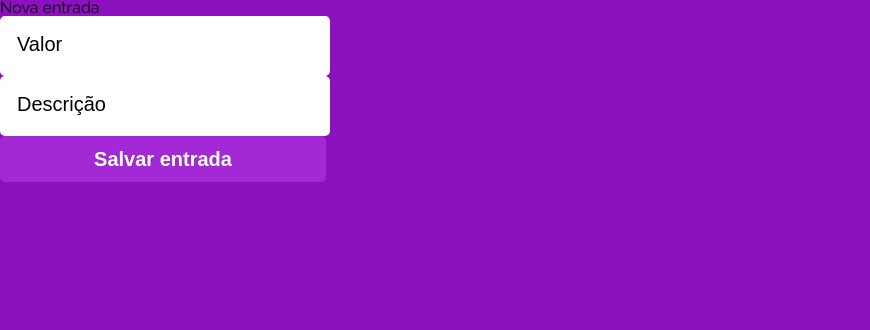
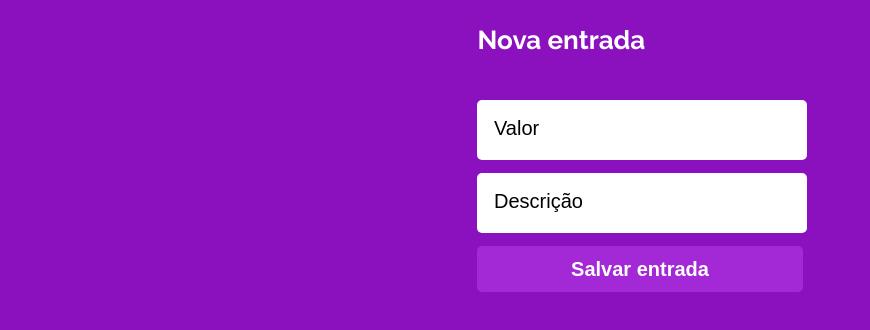
Before and after one commit to marcelemontalvao/my-wallet-front-react, a React (Create React App) app: page /nova-entrada in a window 1280 px wide. Shown: the top 330 px of the page, without its empty margins (0-870 px from the left). Built offline with nearby package versions, Linux system fonts and the light colour scheme; a web font is replaced by a local one.

Commit message:
Input Page Layout and Form with react-hook-form

```diff
--- a/src/components/Input/InputStyles.js
+++ b/src/components/Input/InputStyles.js
@@ -8,7 +8,8 @@ export const InputStyle = styled.div`
     border-radius: 5px;
 
     p {
-        padding-top: 5px;
+        padding-top: 8px;
+        color: #fff;
     }
 `
 
--- a/src/components/pages/InputPage/InputPage.jsx
+++ b/src/components/pages/InputPage/InputPage.jsx
@@ -1,19 +1,37 @@
+import { yupResolver } from "@hookform/resolvers/yup";
 import { useState } from "react";
+import { useForm } from "react-hook-form";
 import Button1 from "../../Button1/Button1";
 import Input from "../../Input/Input";
+import { InputPageStyle, FormInputPage } from "./InputPageStyles";
+import inputSchema from "./InputSchema";
 
 const InputPage = () => {
-    const [value, setValue] = useState(undefined)
-    const [description, setDescription] = useState(undefined)
     const [disabled, setDisabled] = useState(false)
+    const { register, handleSubmit, formState: { errors } } = useForm({
+        resolver: yupResolver(inputSchema),
+    })
+
+    const submitFormFunction = async (data) => {
+
+    }
 
     return (
-        <>
+        <InputPageStyle>
+
             <span>Nova entrada</span>
-            <Input onChange={(e) => setValue(e.target.value)} type="text" name="value" id="value" disabled={disabled} placeholder="Valor" />
-            <Input onChange={(e) => setDescription(e.target.value)} type="text" name="description" id="description" disabled={disabled} placeholder="Descrição" />
-            <Button1 type="submit" text="Salvar entrada" disabled={disabled} />
-        </>
+
+            <FormInputPage onSubmit={handleSubmit(submitFormFunction)} noValidate>
+
+                <Input register={register("value")} type="text" name="value" id="value" disabled={disabled} placeholder="Valor" errors={errors.value?.message && <p aria-label="error">{errors.value.message}</p>}  />
+
+                <Input register={register("description")} type="text" name="description" id="description" disabled={disabled} placeholder="Descrição" errors={errors.description?.message && <p aria-label="error">{errors.description.message}</p>}  />
+
+                <Button1 type="submit" text="Salvar entrada" disabled={disabled} />
+
+            </FormInputPage>
+
+        </InputPageStyle>
     )
 }
 
--- a/src/components/pages/InputPage/InputPageStyles.js
+++ b/src/components/pages/InputPage/InputPageStyles.js
@@ -1 +1,30 @@
 import styled from "styled-components";
+
+export const InputPageStyle = styled.main`
+    height: 100vh;
+    gap: 15px;
+    display: flex;
+    flex-direction: column;
+    align-items: center;
+
+    span {
+        max-width: 325px;
+        width: 100%;
+        font-weight: 700;
+        font-size: 26px;
+        line-height: 31px;
+        color: #FFFFFF;
+        margin-top: 25px;
+    }
+`
+
+export const FormInputPage = styled.form`
+    max-width: 100%;
+    width: 100%;
+    min-height: 250px;
+    display: flex;
+    flex-direction: column;
+    justify-content: center;
+    align-items: center;
+    gap: 13px;
+`
--- /dev/null
+++ b/src/components/pages/InputPage/InputSchema.js
@@ -0,0 +1,12 @@
+import * as yup from "yup"
+
+const inputSchema = yup.object().shape({
+    value: yup
+        .string()
+        .required("O valor é obrigatório"),
+    description: yup
+        .string()
+        .required("A descrição é obrigatória.")
+})
+
+export default inputSchema;
--- a/src/components/pages/LoginPage/LoginPage.jsx
+++ b/src/components/pages/LoginPage/LoginPage.jsx
@@ -39,8 +39,8 @@ const LoginPage = () => {
             <LoginPageStyle>
                 <h1>My Wallet</h1>
                 <FormLoginPage method="POST" onSubmit={handleSubmit(submitFormFunction)} noValidate>
-                    <Input register={register("email")} type="email" name="email" id="email" placeholder="E-mail" disabled={disabled} />
-                    <Input register={register("password")} type="password" name="password" id="password" placeholder="Senha" disabled={disabled} />
+                    <Input register={register("email")} type="email" name="email" id="email" placeholder="E-mail" disabled={disabled} errors={errors.email?.message && <p aria-label="error">{errors.email.message}</p>} />
+                    <Input register={register("password")} type="password" name="password" id="password" placeholder="Senha" disabled={disabled} errors={errors.password?.message && <p aria-label="error">{errors.password.message}</p>} />
                     <Button1 type={"submit"} text={
                         <ThreeDots
                             height="60"
```
